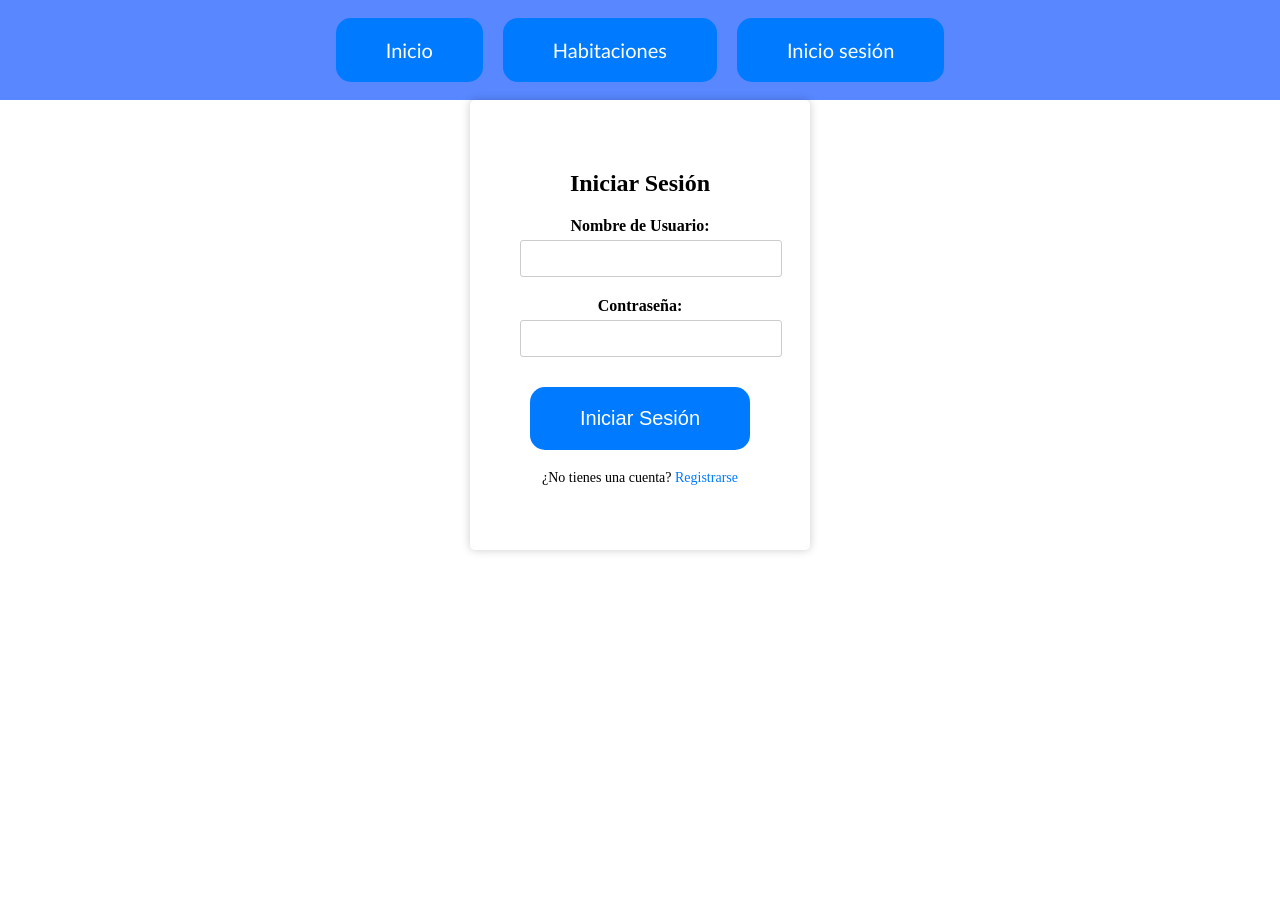
After one commit to franpvp/AppPacific, a Flask app: template app/templates/inicio-sesion.html in a window 1280 px wide. The commit adds this page. Run offline with Flask 3, Linux system fonts and the light colour scheme; the template is opened without the code that fills it, so the values that code supplies are empty.

Commit message:
primer commit

```diff
--- a/app/app.py
+++ b/app/app.py
@@ -71,8 +71,10 @@ def consultar_usuarios():
     perfil = Usuario.query.all()
     return render_template('perfil.html', perfil=perfil)
 
-# Vista Reserva
-
+# Vista Inicio Sesión
+@app.route('/inicio-sesion')
+def login():
+    return render_template('inicio-sesion.html')
 
 
 def pagina_no_encontrada(error):
--- a/app/static/css/layout.css
+++ b/app/static/css/layout.css
@@ -65,5 +65,44 @@ body {
 
 .boton:hover {
     background-color: #0056b3;
-    scale: 1.05;
+    scale: 1.03;
 }
+
+.formulario {
+    background-color: #fff;
+    padding: 50px;
+    border-radius: 5px;
+    box-shadow: 0 0 10px rgba(0, 0, 0, 0.2);
+    text-align: center;
+}
+
+.campo {
+    margin-bottom: 20px;
+}
+
+.campo label {
+    display: block;
+    margin-bottom: 5px;
+    font-weight: bold;
+}
+
+.campo input {
+    width: 100%;
+    padding: 10px;
+    border: 1px solid #ccc;
+    border-radius: 3px;
+}
+
+.registro {
+    margin-top: 10px;
+    font-size: 14px;
+}
+
+.registro a {
+    color: #007BFF;
+    text-decoration: none;
+}
+
+.registro a:hover {
+    text-decoration: underline;
+}
--- /dev/null
+++ b/app/templates/inicio-sesion.html
@@ -0,0 +1,37 @@
+{% extends './layout.html' %}
+
+{% block title %}Login{% endblock %}
+
+{% block body%}
+<!-- Barra menu -->
+<div class="barra-menu">
+    <div class="boton">
+        <div class="btn-menu">Inicio</div>
+    </div>
+    <div class="boton">
+        <div class="btn-menu">Habitaciones</div>
+    </div>
+    <div class="boton">
+        <div class="btn-menu">Inicio sesión</div>
+    </div>
+</div>
+
+<div class="contenedor">
+    <div class="formulario">
+        <h2>Iniciar Sesión</h2>
+        <form action="#" method="post">
+            <div class="campo">
+                <label for="usuario">Nombre de Usuario:</label>
+                <input type="text" id="usuario" name="usuario" required>
+            </div>
+            <div class="campo">
+                <label for="password">Contraseña:</label>
+                <input type="password" id="password" name="password" required>
+            </div>
+            <button class="boton" type="submit">Iniciar Sesión</button>
+        </form>
+        <p class="registro">¿No tienes una cuenta? <a href="#">Registrarse</a></p>
+    </div>
+</div>
+
+{% endblock %}
```
Also changed, not shown: app/templates/home.html (+5 -7 lines).
